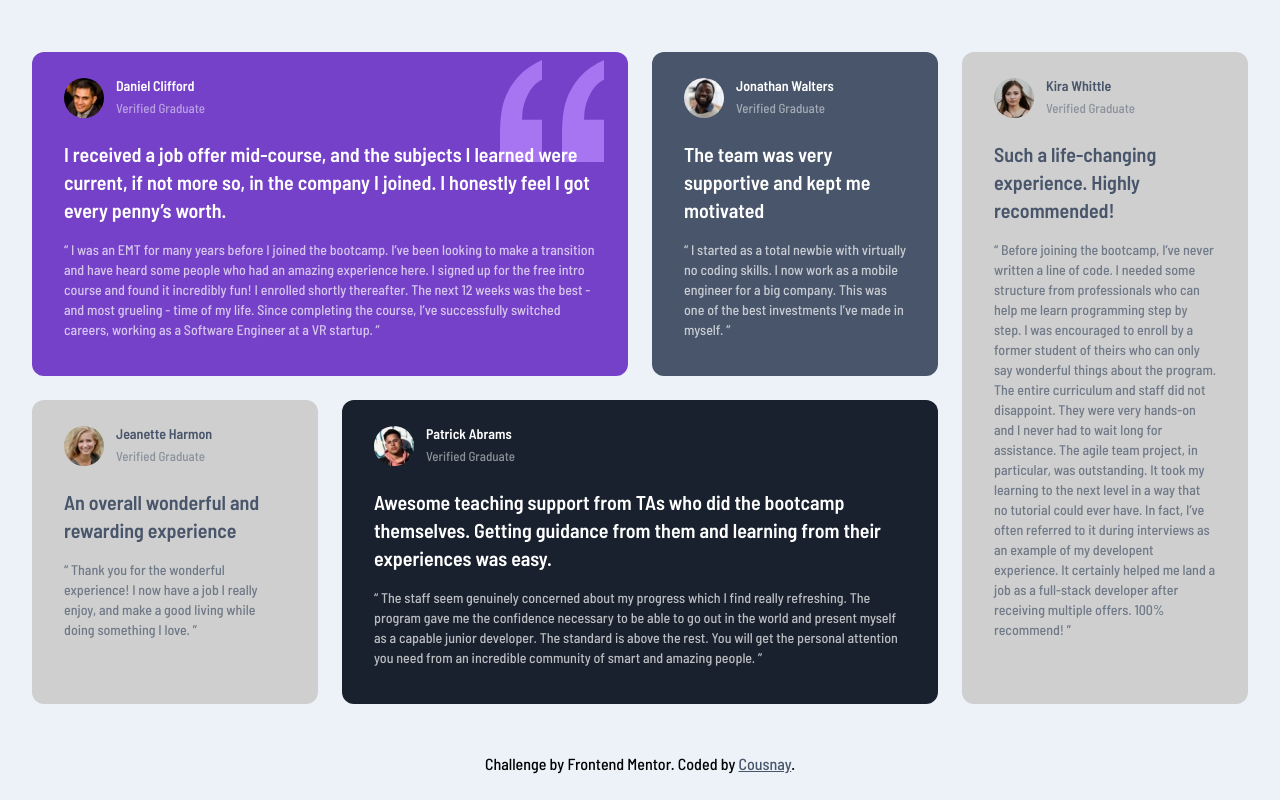
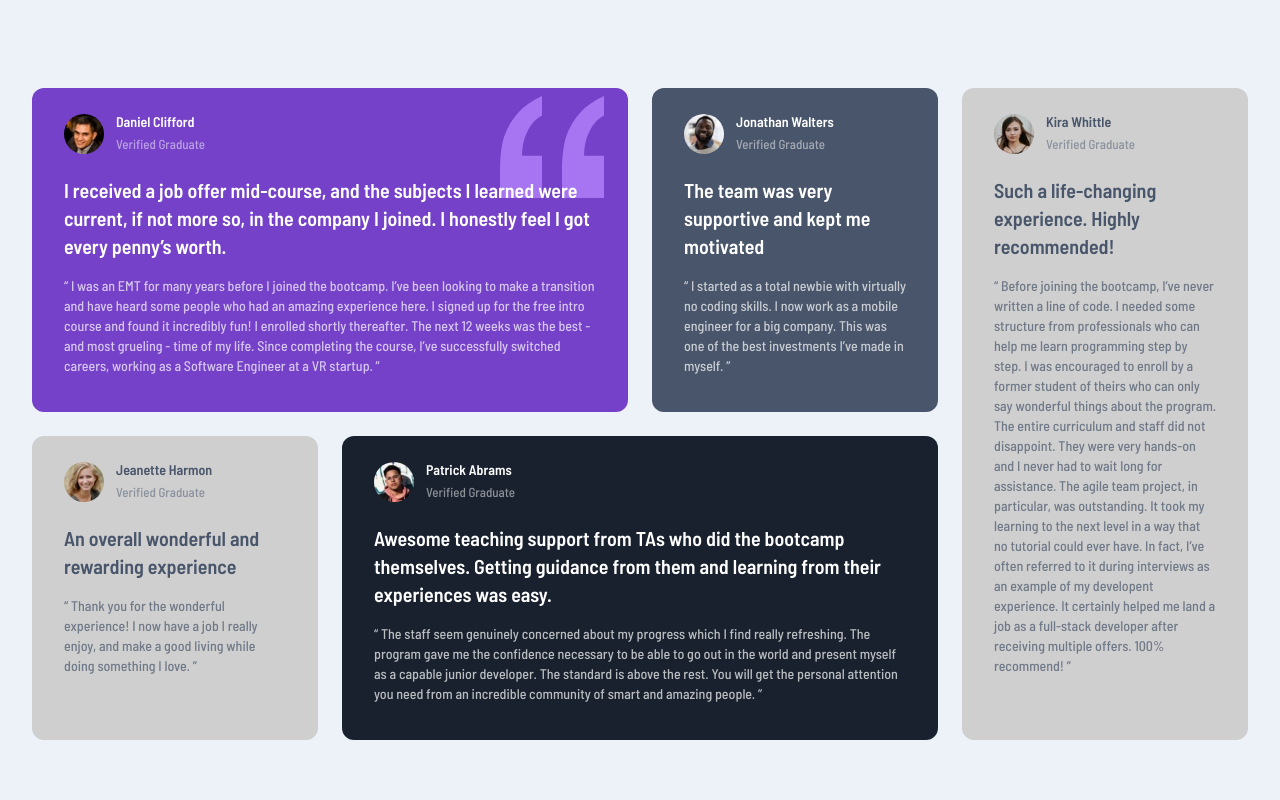
Before and after one commit to Disney-Banje/TESTIMONIALS-GRID-TAILWINDCSS, a plain HTML site: page index.html in a window 1280 px wide. Drawn offline with Linux system fonts and the light colour scheme.

Commit message:
Update index.html (#2)

```diff
--- a/index.html
+++ b/index.html
@@ -120,9 +120,6 @@
           </section>
         </div>
       </main>
-      <div>
-        Challenge by <a href="https://www.frontendmentor.io?ref=challenge" target="_blank">Frontend Mentor</a>.
-        Coded by <a class="text-Verydarkgrayishblue underline" href="https://twitter.com/Cousnay">Cousnay</a>.
-      </div>
+
 </body>
 </html>
```
